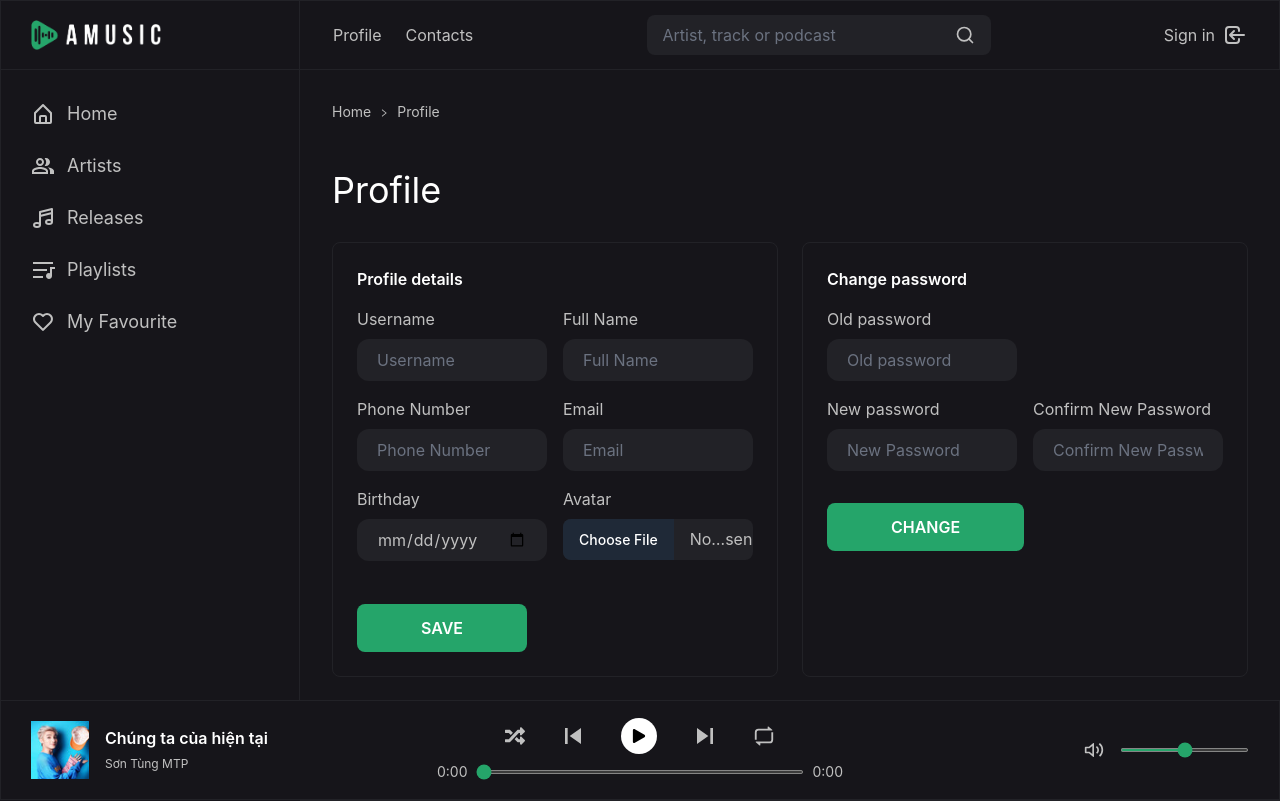
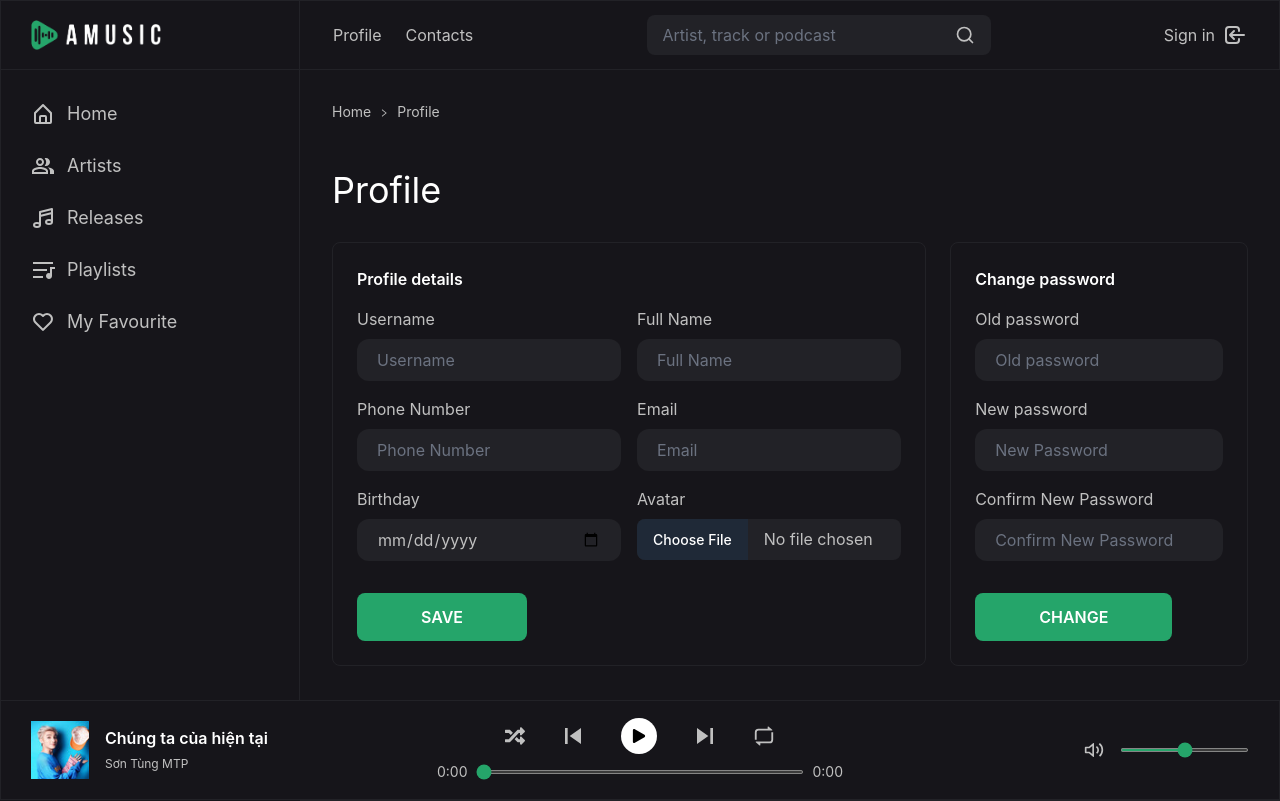
Before and after one commit to dotuananh22/music-app-frontend, a React (Create React App) app: page /profile in a window 1280 px wide. Shown: the top 801 px of the page. Built offline with nearby package versions, Linux system fonts and the light colour scheme.

Commit message:
Update profile page

```diff
--- /dev/null
+++ b/src/components/Profile/ChangePassword.tsx
@@ -0,0 +1,46 @@
+import Input from "components/Common/Input";
+import colors from "constants/color";
+import React from "react";
+
+const ChangePassword = () => {
+  return (
+    <div
+      className={`p-6 border border-[${colors.lineColor}] rounded-lg basis-1/3`}
+    >
+      <h6 className="mb-4 text-white font-semibold text-md">Change password</h6>
+      <div className="grid grid-cols-1 gap-4 mb-4">
+        <div className="flex flex-col gap-2">
+          <label htmlFor="oldPassword">Old password</label>
+          <Input
+            name="oldPassword"
+            type="password"
+            placeHolder="Old password"
+          />
+        </div>
+        <div className="flex flex-col gap-2">
+          <label htmlFor="newPassword">New password</label>
+          <Input
+            name="newPassword"
+            type="password"
+            placeHolder="New Password"
+          />
+        </div>
+        <div className="flex flex-col gap-2">
+          <label htmlFor="confirmPassword">Confirm New Password</label>
+          <Input
+            name="confirmPassword"
+            type="password"
+            placeHolder="Confirm New Password"
+          />
+        </div>
+      </div>
+      <button
+        className={`px-16 py-3 mt-4 bg-[${colors.greenColor}] w-auto rounded-lg text-white font-semibold`}
+      >
+        CHANGE
+      </button>
+    </div>
+  );
+};
+
+export default ChangePassword;
--- /dev/null
+++ b/src/components/Profile/ProfileDetails.tsx
@@ -0,0 +1,59 @@
+import Input from "components/Common/Input";
+import colors from "constants/color";
+import React from "react";
+
+const ProfileDetails = () => {
+  return (
+    <div
+      className={`p-6 border border-[${colors.lineColor}] rounded-lg basis-2/3`}
+    >
+      <h6 className="text-white font-semibold text-md mb-4">Profile details</h6>
+      <div className="grid grid-cols-2 gap-4 mb-4">
+        <div className="flex flex-col gap-2">
+          <label htmlFor="username">Username</label>
+          <Input
+            name="username"
+            type="text"
+            placeHolder="Username"
+            disabled={true}
+          />
+        </div>
+        <div className="flex flex-col gap-2">
+          <label htmlFor="fullName">Full Name</label>
+          <Input name="fullName" type="text" placeHolder="Full Name" />
+        </div>
+        <div className="flex flex-col gap-2">
+          <label htmlFor="phoneNumber">Phone Number</label>
+          <Input name="phoneNumber" type="text" placeHolder="Phone Number" />
+        </div>
+        <div className="flex flex-col gap-2">
+          <label htmlFor="email">Email</label>
+          <Input name="email" type="email" placeHolder="Email" />
+        </div>
+        <div className="flex flex-col gap-2">
+          <label htmlFor="birthday">Birthday</label>
+          <Input name="birthday" type="date" placeHolder="" />
+        </div>
+        <div className="flex flex-col gap-2">
+          <label className="block" htmlFor="file_input">
+            Avatar
+          </label>
+          {/* File must be image */}
+          <input
+            className="block w-full text-[#C0C0C0] bg-[#222227] border-none rounded-lg cursor-pointer focus:outline-none"
+            id="file_input"
+            type="file"
+            accept="image/*"
+          />
+        </div>
+      </div>
+      <button
+        className={`px-16 py-3 mt-4 bg-[${colors.greenColor}] w-auto rounded-lg text-white font-semibold`}
+      >
+        SAVE
+      </button>
+    </div>
+  );
+};
+
+export default ProfileDetails;
--- a/src/components/Profile/index.tsx
+++ b/src/components/Profile/index.tsx
@@ -1,7 +1,7 @@
 import BreadCrumb from "components/Common/BreadCrumb";
-import Input from "components/Common/Input";
-import colors from "constants/color";
 import React from "react";
+import ChangePassword from "./ChangePassword";
+import ProfileDetails from "./ProfileDetails";
 
 const Profile = () => {
   return (
@@ -9,100 +9,9 @@ const Profile = () => {
       <BreadCrumb baseAddress="Home" mainAddress="Profile" path="/" />
       <div className="flex flex-col gap-8 mt-12">
         <h2 className="text-4xl text-white">Profile</h2>
-        <div className="grid grid-cols-2 gap-6">
-          <div className={`p-6 border border-[${colors.lineColor}] rounded-lg`}>
-            <h6 className="text-white font-semibold text-md mb-4">
-              Profile details
-            </h6>
-            <div className="grid grid-cols-2 gap-4 mb-4">
-              <div className="flex flex-col gap-2">
-                <label htmlFor="username">Username</label>
-                <Input
-                  name="username"
-                  type="text"
-                  placeHolder="Username"
-                  disabled={true}
-                />
-              </div>
-              <div className="flex flex-col gap-2">
-                <label htmlFor="fullName">Full Name</label>
-                <Input name="fullName" type="text" placeHolder="Full Name" />
-              </div>
-              <div className="flex flex-col gap-2">
-                <label htmlFor="phoneNumber">Phone Number</label>
-                <Input
-                  name="phoneNumber"
-                  type="text"
-                  placeHolder="Phone Number"
-                />
-              </div>
-              <div className="flex flex-col gap-2">
-                <label htmlFor="email">Email</label>
-                <Input name="email" type="email" placeHolder="Email" />
-              </div>
-              <div className="flex flex-col gap-2">
-                <label htmlFor="birthday">Birthday</label>
-                <Input name="birthday" type="date" placeHolder="" />
-              </div>
-              <div className="flex flex-col gap-2">
-                <label className="block" htmlFor="file_input">
-                  Avatar
-                </label>
-                {/* File must be image */}
-                <input
-                  className="block w-full text-[#C0C0C0] bg-[#222227] border-none rounded-lg cursor-pointer focus:outline-none"
-                  id="file_input"
-                  type="file"
-                  accept="image/*"
-                />
-                <p
-                  className="mt-1 text-sm text-gray-500 dark:text-gray-300"
-                  id="file_input_help"
-                ></p>
-              </div>
-            </div>
-            <button
-              className={`px-16 py-3 mt-4 bg-[${colors.greenColor}] w-auto rounded-lg text-white font-semibold`}
-            >
-              SAVE
-            </button>
-          </div>
-          <div className={`p-6 border border-[${colors.lineColor}] rounded-lg`}>
-            <h6 className="mb-4 text-white font-semibold text-md">
-              Change password
-            </h6>
-            <div className="grid grid-cols-2 gap-4 mb-4">
-              <div className="flex flex-col gap-2 col-start-1 col-end-1">
-                <label htmlFor="oldPassword">Old password</label>
-                <Input
-                  name="oldPassword"
-                  type="password"
-                  placeHolder="Old password"
-                />
-              </div>
-              <div className="flex flex-col gap-2 col-start-1 row-start-2">
-                <label htmlFor="newPassword">New password</label>
-                <Input
-                  name="newPassword"
-                  type="password"
-                  placeHolder="New Password"
-                />
-              </div>
-              <div className="flex flex-col gap-2 col-start-2 row-start-2">
-                <label htmlFor="confirmPassword">Confirm New Password</label>
-                <Input
-                  name="confirmPassword"
-                  type="password"
-                  placeHolder="Confirm New Password"
-                />
-              </div>
-            </div>
-            <button
-              className={`px-16 py-3 mt-4 bg-[${colors.greenColor}] w-auto rounded-lg text-white font-semibold`}
-            >
-              CHANGE
-            </button>
-          </div>
+        <div className="flex flex-row gap-6">
+          <ProfileDetails />
+          <ChangePassword />
         </div>
       </div>
     </div>
```
